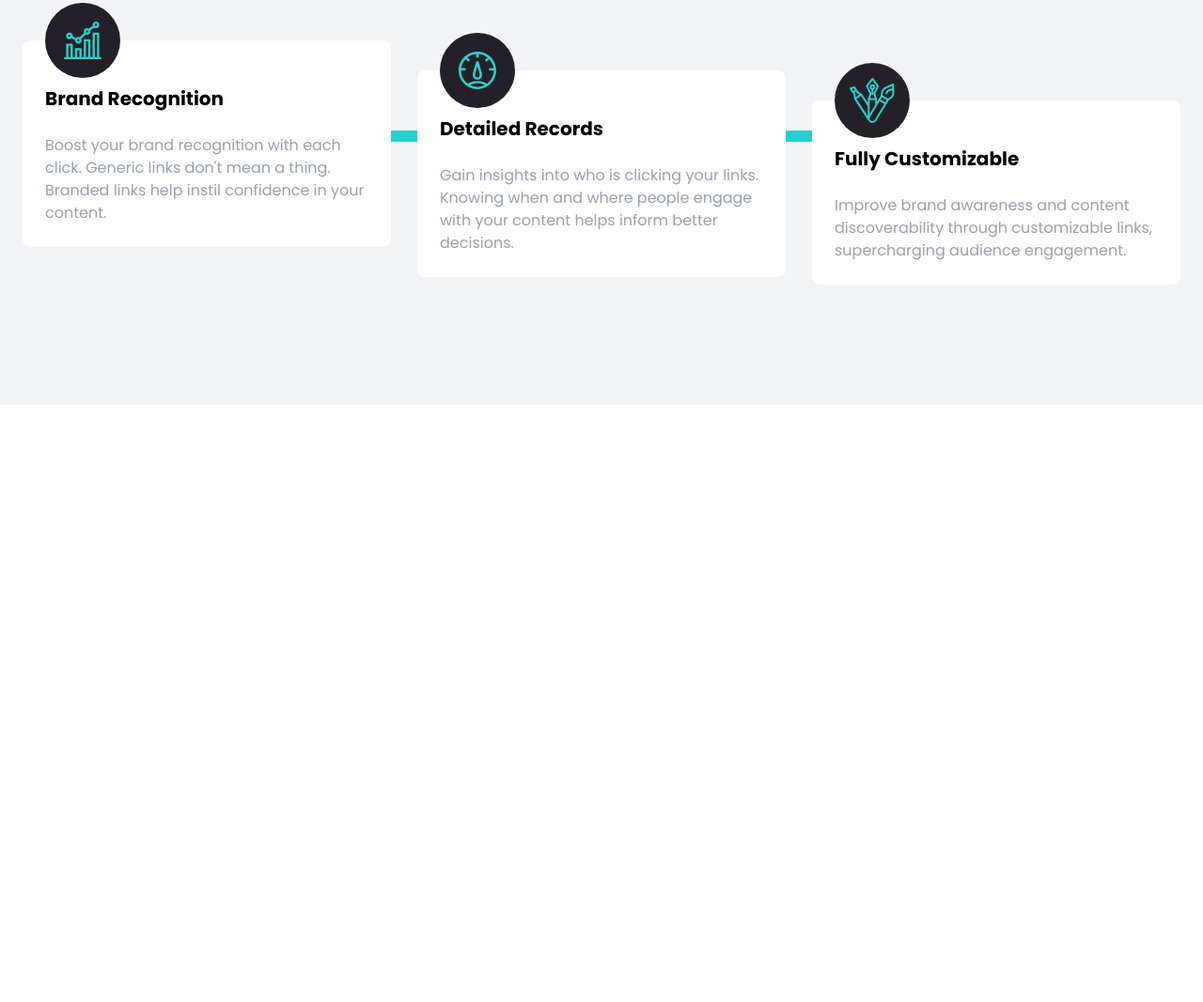
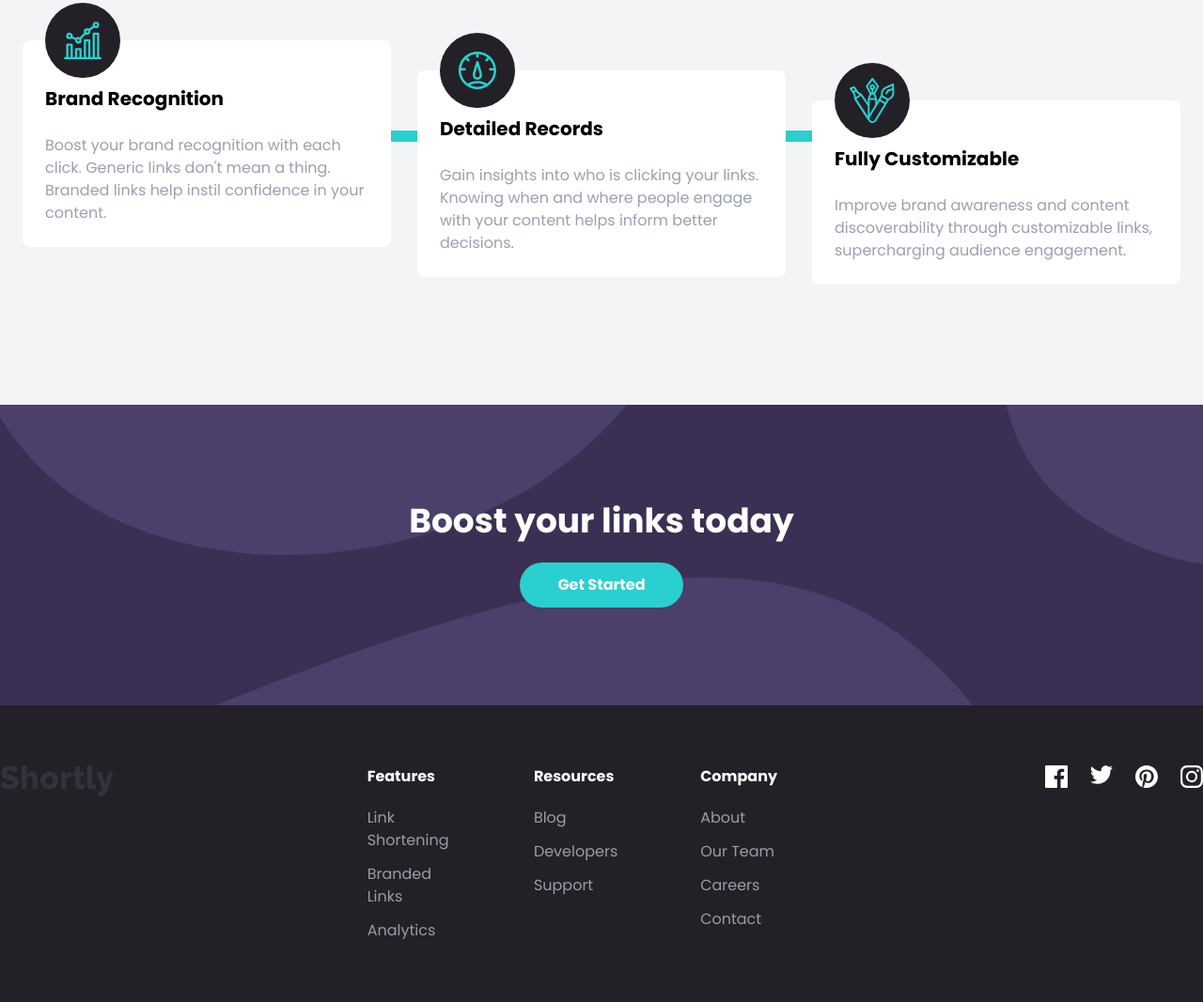
Before and after one commit to Okyanusaydgn/Tailwind_Course_Project, a website: page website-projects/shortly/index.html in a window 1280 px wide. Shown: the part 1441-2508 px from the top of the page at 94% size. Before the commit the page ends 1872 px from the top, so only its background shows below. Drawn offline with nearby package versions, Linux system fonts and the light colour scheme; files that its build step writes are made by us from their sources.

Commit message:
add CTA and footer sections.

```diff
--- a/website-projects/shortly/index.html
+++ b/website-projects/shortly/index.html
@@ -182,8 +182,8 @@
       <div class="container mx-auto px-3">
         <h2 class="text-4xl mb-6 font-bold text-center">Advanced Statistics</h2>
         <p class="max-w-sm mx-auto text-center text-gray-400 md:max-w-md">
-          Track your links are performing across the web with our advanced
-          statistics dashborad.
+          Track how your links are performing across the web with our advanced
+          statistics dashboard.
         </p>
       </div>
     </section>
@@ -271,5 +271,100 @@
         </div>
       </div>
     </section>
+
+    <!-- CTA Section -->
+    <section id="cta" class="py-24 bg-dark-violet">
+      <div class="flex flex-col p-2 space-y-6">
+        <h5
+          class="mx-auto space-y-10 text-4xl font-bold text-center text-white"
+        >
+          Boost your links today
+        </h5>
+        <button
+          class="px-10 py-5 mx-auto text-2xl font-bold text-white rounded-full bg-cyan hover:bg-cyan-light md:text-base md:py-3 focus:outline-none"
+        >
+          Get Started
+        </button>
+      </div>
+    </section>
+    <footer class="py-16 bg-very-dark-violet">
+      <div
+        class="container flex flex-col items-center justify-between mx-auto space-y-16 md:flex-row md:space-y-0 md:items-start"
+      >
+        <!-- Logo -->
+        <img src="images/logo.svg" alt="" />
+        <!-- Menus Container -->
+        <div
+          class="flex flex-col space-y-16 md:space-x-20 md:flex-row md:space-y-0"
+        >
+          <!-- Menu 1 -->
+          <div class="flex flex-col items-center w-full md:items-start">
+            <div class="mb-5 font-bold text-white capitalize">Features</div>
+            <div class="flex flex-col items-center space-y-3 md:items-start">
+              <a href="#" class="capitalize text-grayish-violet hover:text-cyan"
+                >Link shortening</a
+              >
+              <a href="#" class="capitalize text-grayish-violet hover:text-cyan"
+                >Branded links</a
+              >
+              <a href="#" class="capitalize text-grayish-violet hover:text-cyan"
+                >Analytics</a
+              >
+            </div>
+          </div>
+
+          <!-- Menu 2 -->
+          <div class="flex flex-col items-center w-full md:items-start">
+            <div class="mb-5 font-bold text-white capitalize">Resources</div>
+            <div class="flex flex-col items-center space-y-3 md:items-start">
+              <a href="#" class="capitalize text-grayish-violet hover:text-cyan"
+                >Blog</a
+              >
+              <a href="#" class="capitalize text-grayish-violet hover:text-cyan"
+                >Developers</a
+              >
+              <a href="#" class="capitalize text-grayish-violet hover:text-cyan"
+                >Support</a
+              >
+            </div>
+          </div>
+
+          <!-- Menu 3 -->
+          <div class="flex flex-col items-center w-full md:items-start">
+            <div class="mb-5 font-bold text-white capitalize">Company</div>
+            <div class="flex flex-col items-center space-y-3 md:items-start">
+              <a href="#" class="capitalize text-grayish-violet hover:text-cyan"
+                >About</a
+              >
+              <a href="#" class="capitalize text-grayish-violet hover:text-cyan"
+                >Our Team</a
+              >
+              <a href="#" class="capitalize text-grayish-violet hover:text-cyan"
+                >Careers</a
+              >
+              <a href="#" class="capitalize text-grayish-violet hover:text-cyan"
+                >Contact</a
+              >
+            </div>
+          </div>
+        </div>
+
+        <!-- Social Container -->
+        <div class="flex space-x-6">
+          <a href="#">
+            <img src="images/icon-facebook.svg" alt="" class="ficon" />
+          </a>
+          <a href="#">
+            <img src="images/icon-twitter.svg" alt="" class="ficon" />
+          </a>
+          <a href="#">
+            <img src="images/icon-pinterest.svg" alt="" class="ficon" />
+          </a>
+          <a href="#">
+            <img src="images/icon-instagram.svg" alt="" class="ficon" />
+          </a>
+        </div>
+      </div>
+    </footer>
   </body>
 </html>
--- a/website-projects/shortly/src/input.css
+++ b/website-projects/shortly/src/input.css
@@ -13,3 +13,16 @@
 
   --spacing-180: 32rem;
 }
+
+@layer components {
+  #cta {
+    background-image: url("../images/bg-boost-desktop.svg");
+    background-repeat: no-repeat;
+    background-size: cover;
+  }
+
+  .ficon:hover {
+    filter: invert(79%) sepia(61%) saturate(464%) hue-rotate(130deg)
+      brightness(89%) contrast(85%);
+  }
+}
```
